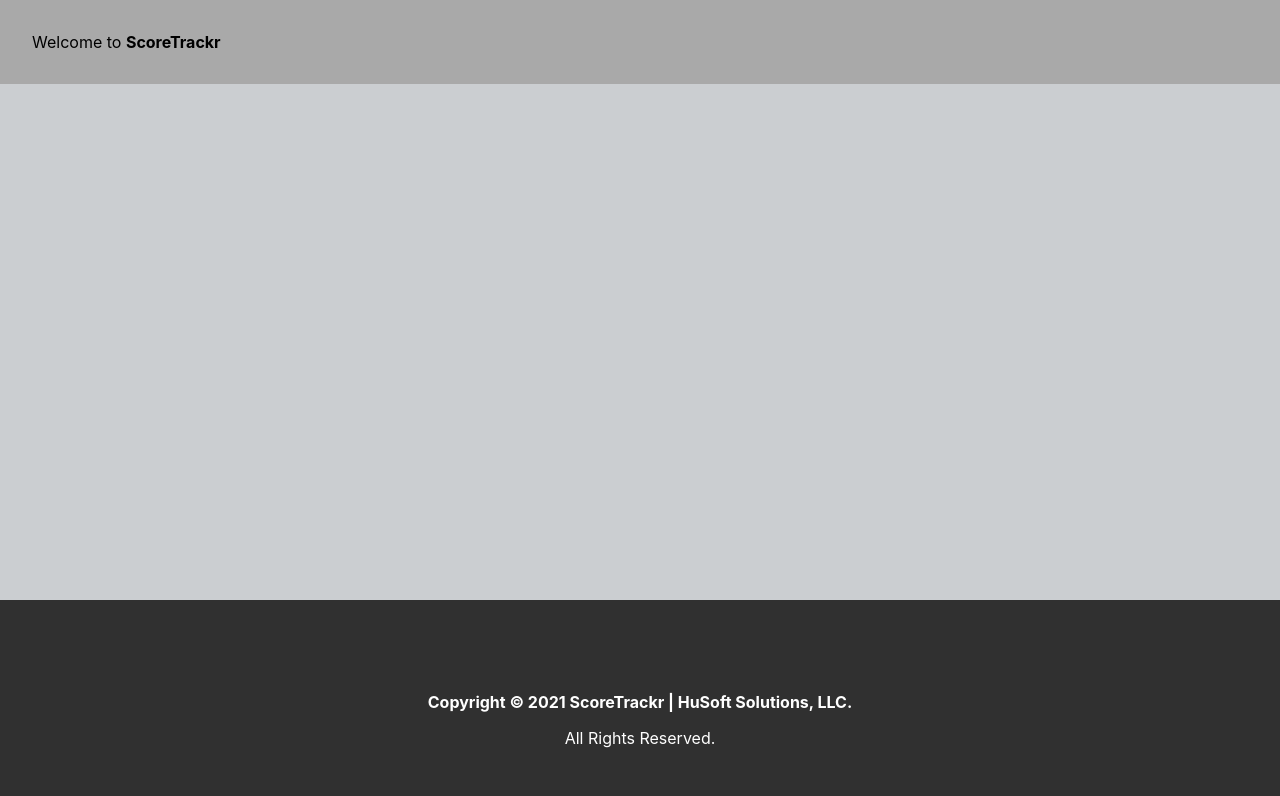
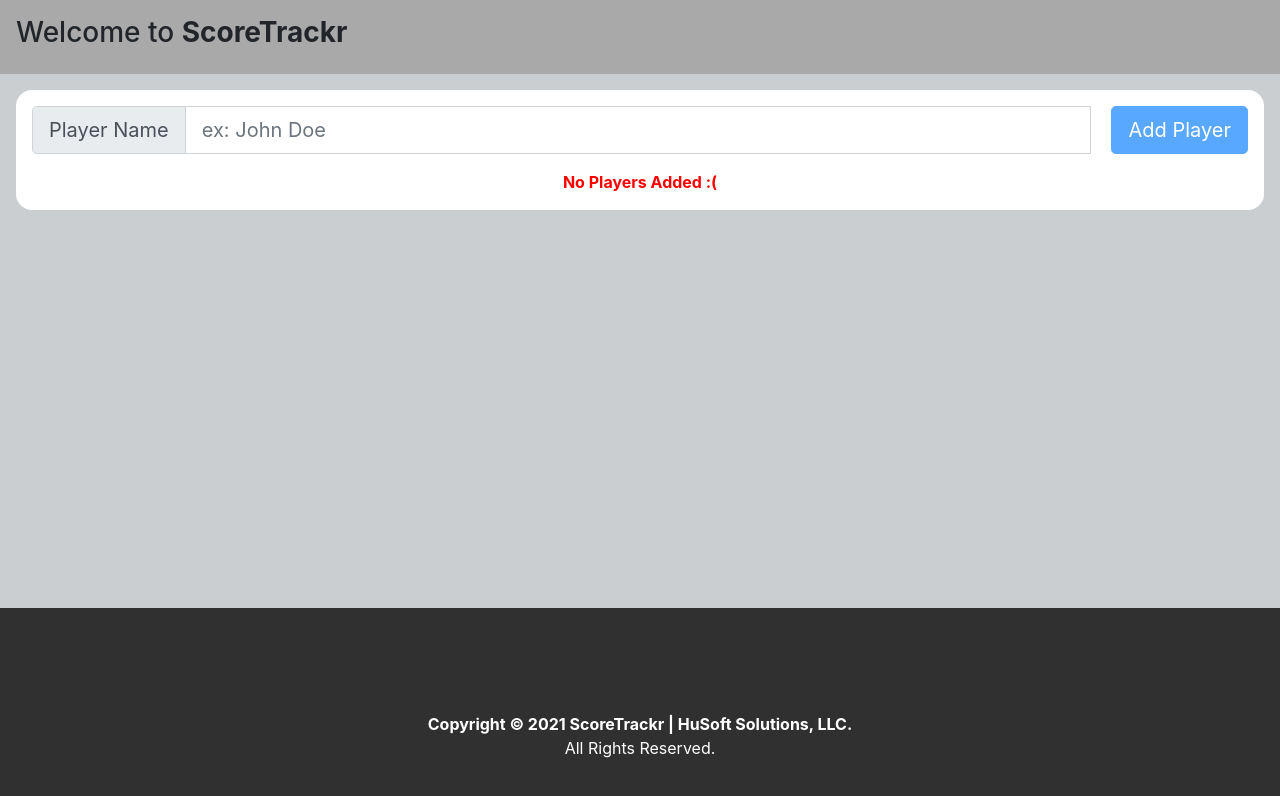
Before and after one commit to HuSoftSolutions/scoretrackr, a React (Create React App) app: page / in a window 1280 px wide. Shown: the top 796 px of the page. Built offline with nearby package versions, Linux system fonts and the light colour scheme.

Commit message:
started add player functionality

```diff
--- a/src/App.css
+++ b/src/App.css
@@ -7,5 +7,5 @@
 
 .header {
   background-color: darkgray;
-  padding: 2em;
+  padding: 1em;
 }
--- a/src/App.js
+++ b/src/App.js
@@ -3,12 +3,13 @@ import { Button } from "react-bootstrap";
 import React, { useState, useEffect } from "react";
 import Body from "./Body/index";
 import Footer from "./Footer/index";
+import 'bootstrap/dist/css/bootstrap.min.css';
 
 function App() {
   return (
     <div className="page-container">
       <header className="header">
-        Welcome to <strong>ScoreTrackr</strong>
+        <h3>Welcome to <strong>ScoreTrackr</strong></h3>
       </header>
       <Body />
       <Footer />
--- a/src/Body/index.js
+++ b/src/Body/index.js
@@ -1,9 +1,14 @@
 import React, { Component } from "react";
+import MatchComponent from "../Match";
 import "./index.css";
 
 class Body extends Component {
   render() {
-    return <div className="body"></div>;
+    return (
+      <div className="body">
+        <MatchComponent />
+      </div>
+    );
   }
 }
 
--- /dev/null
+++ b/src/Match/index.css
@@ -0,0 +1,7 @@
+.match_container {
+    background-color:white;
+    border: 1px;
+    border-radius: 1em;
+    padding: 1em;
+    padding-bottom: 0px;
+}
--- /dev/null
+++ b/src/Match/index.js
@@ -0,0 +1,24 @@
+import React, { useState, useEffect } from "react";
+import { Card } from "react-bootstrap";
+import PlayersComponent from "../Players";
+import "./index.css";
+
+export default function MatchComponent() {
+  const [players, setPlayers] = useState([
+    { name: "Johnny" },
+    { name: "Richard" },
+  ]);
+
+  const columns = [
+    {
+      dataField: "name",
+      text: "Players",
+    },
+  ];
+
+  return (
+    <div className="match_container">
+      <PlayersComponent />
+    </div>
+  );
+}
--- /dev/null
+++ b/src/Player/index.css
@@ -0,0 +1,17 @@
+.plContainer{
+    background-color: lightgrey;
+    border-radius:0.5em;
+    padding:0.5em;
+    display: flex;
+    flex-direction: row;
+    justify-content: center;
+    align-items: center;
+    margin:0.5em;
+
+}
+
+.plName{
+    margin-bottom:0px;
+    margin-right:1em;
+    background-color: lightgrey;
+}
--- /dev/null
+++ b/src/Player/index.js
@@ -0,0 +1,12 @@
+import React from 'react'
+import Button from 'react-bootstrap/Button'
+import "./index.css"
+
+export default function index(props) {
+    return (
+        <div className="plContainer">
+            <p className="plName">{props.name}</p>
+            <Button variant="danger" size="sm">X</Button>
+        </div>
+    )
+}
--- /dev/null
+++ b/src/Players/index.css
@@ -0,0 +1,41 @@
+.pContainer{
+    display: flex;
+    width:100%;
+    flex-direction: column;
+
+}
+
+.pHeader{
+    width:100%;
+    display:flex;
+    justify-content: space-between;
+    flex-direction: row;
+}
+
+.pInput{
+    display:flex;
+    width: 100%;
+}
+
+.pSubmit{
+    margin-left: 1em;
+}
+
+.pNoPlayers{
+    display:flex;
+    justify-content: space-around;
+    align-items: center;
+    text-align: center;
+    padding:1em;
+    padding-top:0px;
+    color: red;
+    font-weight:bold;
+    width:100%;
+}
+
+.pPlayers{
+    width:100%;
+    display: flex;
+    flex-direction: row;
+    justify-content: flex-start;
+}
--- /dev/null
+++ b/src/Players/index.js
@@ -0,0 +1,67 @@
+import React, { useState } from "react";
+import { Card, Container, Col, Row } from "react-bootstrap";
+import Button from "react-bootstrap/Button";
+import InputGroup from "react-bootstrap/InputGroup";
+import FormControl from "react-bootstrap/FormControl";
+import PlayerComponent from "../Player";
+import "./index.css";
+import "bootstrap/dist/css/bootstrap.min.css";
+
+export default function PlayersComponent(props) {
+  const [players, setPlayers] = useState([]);
+  const [newPlayer, setNewPlayer] = useState("");
+
+  const addPlayer = () => {
+    if (newPlayer == "") return;
+
+    var n = [...players, newPlayer];
+    console.log(n);
+    setPlayers(n);
+    setNewPlayer("");
+  };
+
+  const noPlayersComponent = () => {
+    return <div className="pNoPlayers">No Players Added :(</div>;
+  };
+
+  const newPlayerNameUpdated = (event) => {
+    setNewPlayer(event.target.value);
+  };
+
+  return (
+    <div className="pContainer">
+      <div className="pHeader">
+        <div className="pInput">
+          <InputGroup className="mb-3" size="lg">
+            <InputGroup.Prepend>
+              <InputGroup.Text id="basic-addon1">Player Name</InputGroup.Text>
+            </InputGroup.Prepend>
+            <FormControl
+              placeholder="ex: John Doe"
+              aria-label="Username"
+              aria-describedby="basic-addon1"
+              value={newPlayer}
+              onChange={newPlayerNameUpdated}
+            />
+            <Button
+              disabled={newPlayer.trim() === ""}
+              className="pSubmit"
+              size="lg"
+              variant="primary"
+              onClick={addPlayer}
+            >
+              Add Player
+            </Button>
+          </InputGroup>
+        </div>
+      </div>
+      <div className="pPlayers">
+        {players.length === 0
+          ? noPlayersComponent()
+          : players.map((player) => {
+              return <PlayerComponent name={player} />;
+            })}
+      </div>
+    </div>
+  );
+}
```
Also changed, not shown: package.json (+4 -3 lines), 2 other files (tests, documents, lock files or other folders).
